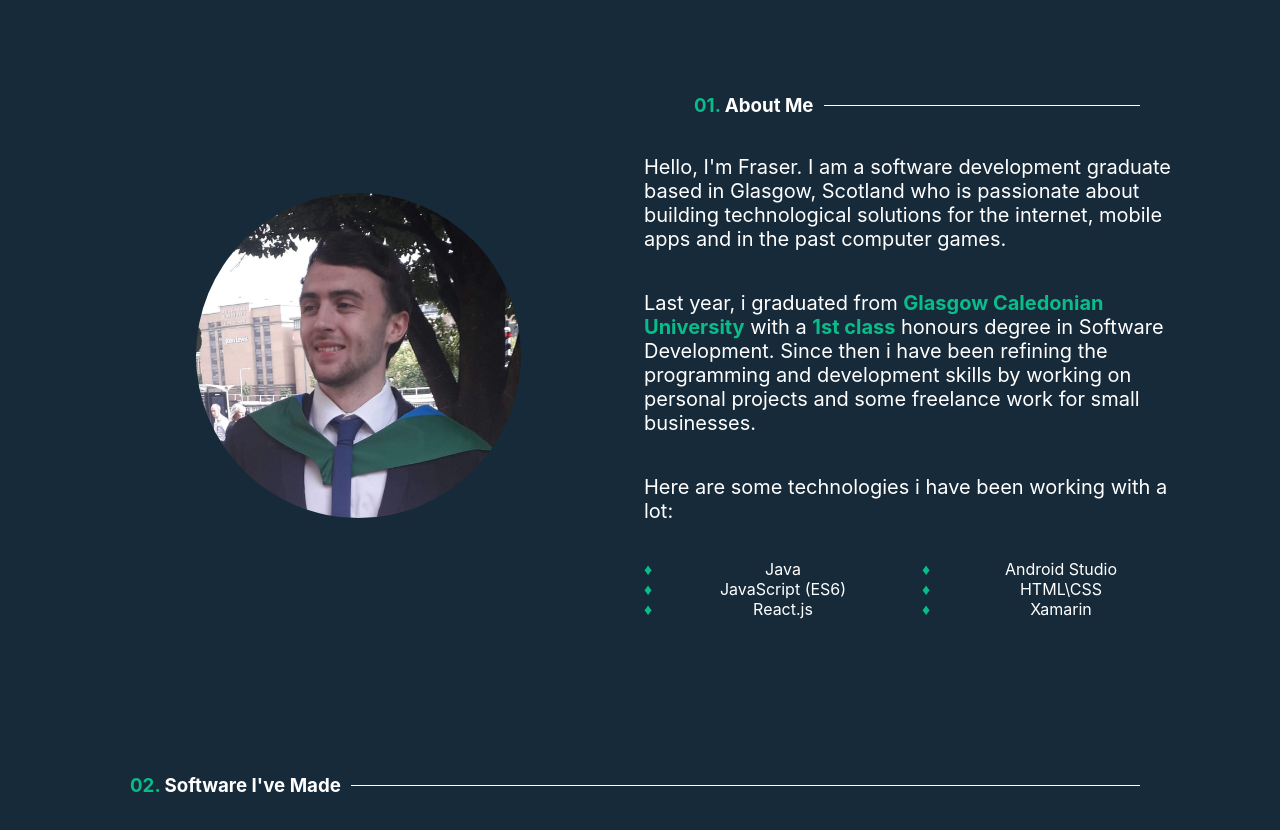
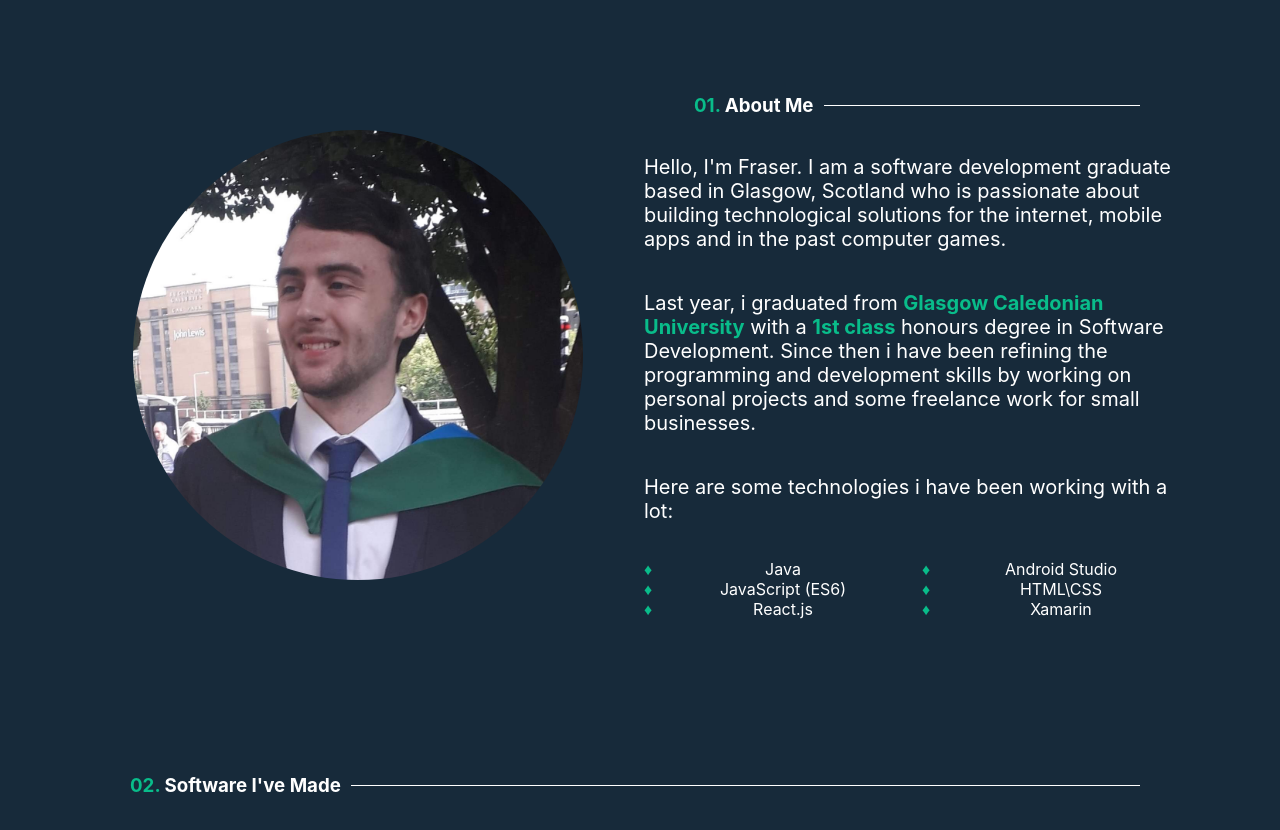
Before and after one commit to fmcfar200/personal-site, a React (Create React App) app: page / in a window 1280 px wide. Shown: the part 760-1590 px from the top of the page. Built offline with nearby package versions, Linux system fonts and the light colour scheme.

Commit message:
About image and text sizes

```diff
--- a/src/styles/aboutMe.css
+++ b/src/styles/aboutMe.css
@@ -25,6 +25,8 @@
   flex-direction: column;
   justify-self: center;
   align-self: flex-start;
+
+  max-width: 700px;
 }
 
 .info-container p {
@@ -79,3 +81,11 @@
     font-size: 20px;
   }
 }
+
+@media only screen and (min-width: 1275px) {
+  .headshot-image {
+    width: 100%;
+    max-width: 450px;
+    height: auto;
+  }
+}
--- a/src/styles/myProjects.css
+++ b/src/styles/myProjects.css
@@ -237,7 +237,7 @@
   }
 
   .project-container img {
-    width: 90%;
+    width: 100%;
     max-width: 700px;
     height: auto;
     max-height: 400px;
```
